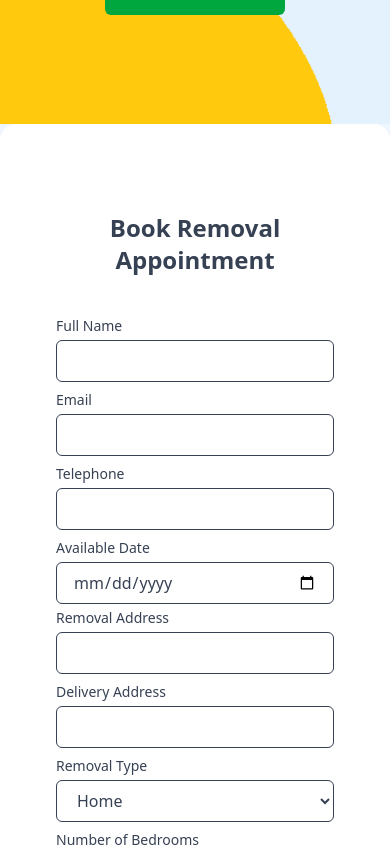
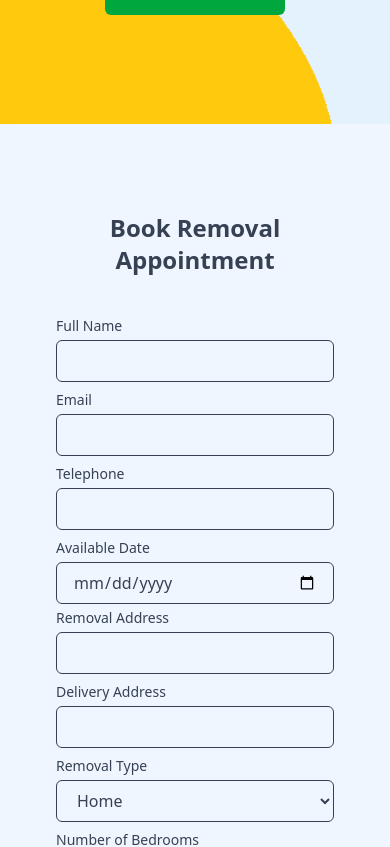
Before and after one commit to andrewwu531/removal-van-frontend, a React (Vite) app: page / in a window 390 px wide. Shown: the part 720-1567 px from the top of the page. Built offline with nearby package versions, Linux system fonts and the light colour scheme.

Commit message:
paypal works completely - booking detail form is blue - mobile

```diff
--- a/src/components/BookingFormMobile.jsx
+++ b/src/components/BookingFormMobile.jsx
@@ -56,7 +56,7 @@ const BookingFormMobile = () => {
       id="booking"
       className="flex items-center justify-center min-h-screen"
     >
-      <div className="flex w-full max-w-6xl overflow-hidden bg-white shadow-lg rounded-2xl">
+      <div className="flex w-full max-w-6xl overflow-hidden shadow-lg bg-blue-50 rounded-2xl">
         {/* Right Side - Content */}
         <div className="flex items-center justify-center [@media(max-width:330px)]:px-5 px-8 [@media(min-width:400px)]:px-10 py-16">
           <div className="w-full max-w-lg p-6 rounded-lg">
```
